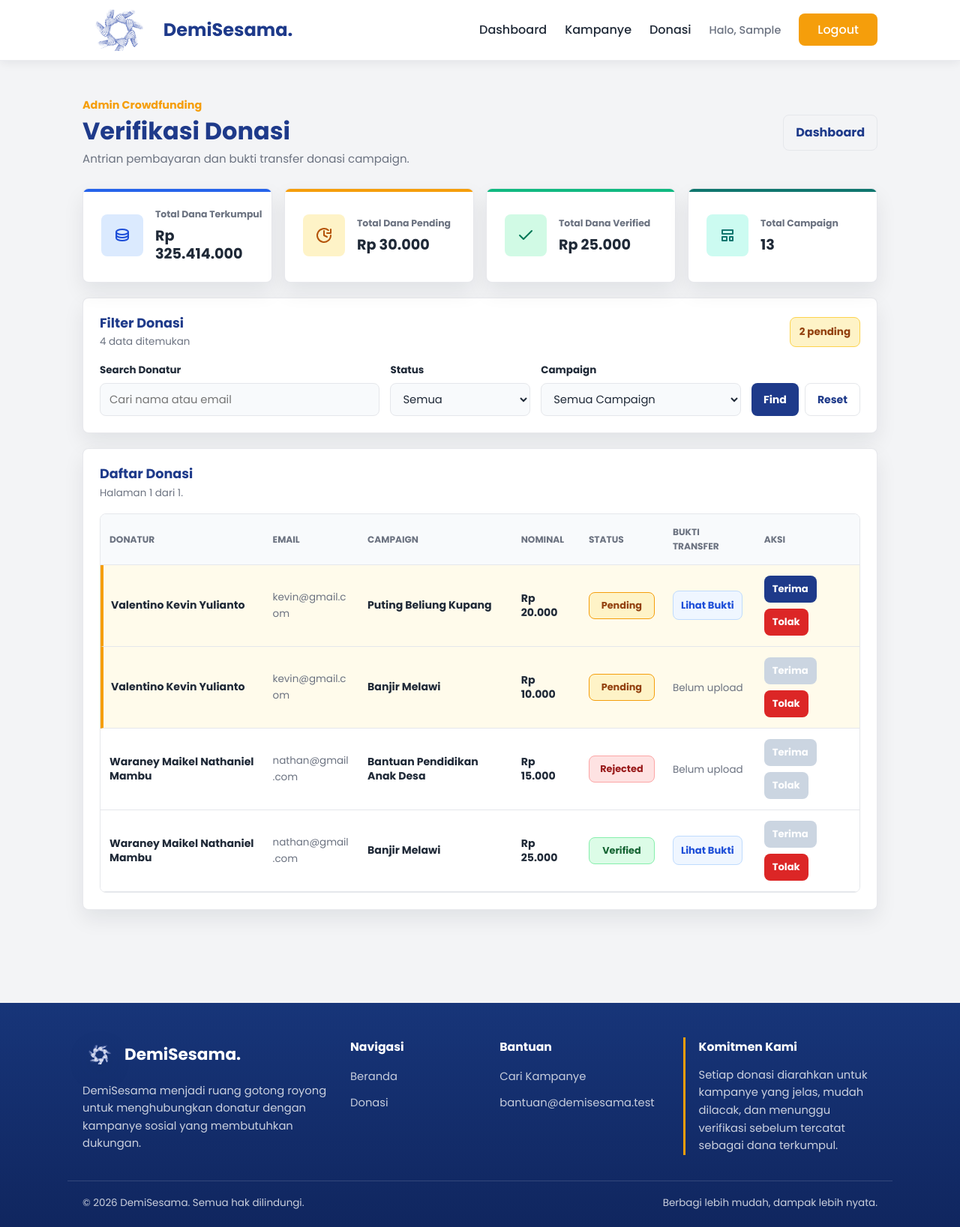
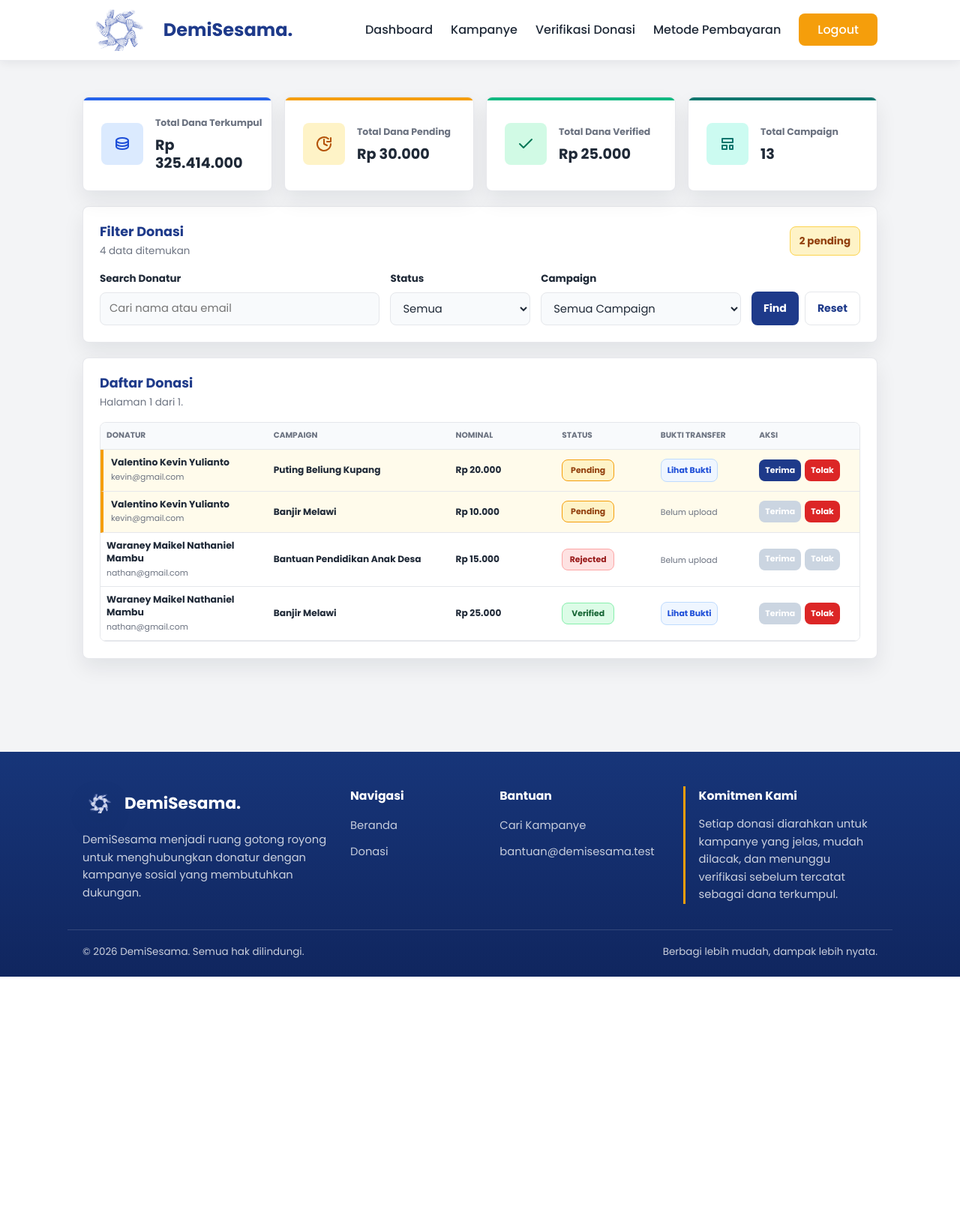
Before and after one commit to DelvinLaurens/Pemograman-web-praktikum, a PHP site: page /admin/donasi.php in a window 1280 px wide. Shown: the whole page at 75% size. After the commit the page ends 1303 px from the top, so only its background shows below. Run offline with PHP 8.4, Linux system fonts and the light colour scheme; the visitor is signed in with stand-in values (Sample User, id 1); data comes from the database, SQL or seed files in the repository.

Commit message:
Perbaikan sistem admin dan UI

```diff
--- a/CSS/admin.css
+++ b/CSS/admin.css
@@ -983,14 +983,39 @@
 .verification-table {
     border-collapse: separate;
     border-spacing: 0;
-    min-width: 980px;
+    min-width: 900px;
+    table-layout: fixed;
     width: 100%;
+}
+
+.daftar-donasi-table .donation-donor-col {
+    width: 22%;
+}
+
+.daftar-donasi-table .donation-campaign-col {
+    width: 24%;
+}
+
+.daftar-donasi-table .donation-amount-col {
+    width: 14%;
+}
+
+.daftar-donasi-table .donation-status-col {
+    width: 13%;
+}
+
+.daftar-donasi-table .donation-proof-col {
+    width: 13%;
+}
+
+.daftar-donasi-table .donation-action-col {
+    width: 14%;
 }
 
 .verification-table th,
 .verification-table td {
     border-bottom: 1px solid var(--border);
-    padding: 14px 12px;
+    padding: 9px 8px;
     text-align: left;
     vertical-align: middle;
 }
@@ -998,7 +1023,7 @@
 .verification-table th {
     background-color: #F8FAFC;
     color: var(--text-desc);
-    font-size: 0.76rem;
+    font-size: 0.66rem;
     font-weight: 700;
     position: sticky;
     text-transform: uppercase;
@@ -1009,7 +1034,7 @@
 .verification-table td {
     background-color: var(--white);
     color: var(--main-text);
-    font-size: 0.88rem;
+    font-size: 0.76rem;
     transition: background-color 0.2s ease;
 }
 
@@ -1048,11 +1073,30 @@
     line-height: 1.35;
 }
 
+.verification-donor strong {
+    font-size: 0.78rem;
+}
+
+.verification-campaign {
+    display: -webkit-box;
+    font-size: 0.76rem;
+    overflow: hidden;
+    -webkit-box-orient: vertical;
+    -webkit-line-clamp: 2;
+    line-clamp: 2;
+}
+
+.verification-amount {
+    font-size: 0.76rem;
+    white-space: nowrap;
+}
+
 .verification-email,
 .verification-muted {
     color: var(--text-desc);
     display: inline-block;
-    font-size: 0.84rem;
+    font-size: 0.68rem;
+    line-height: 1.35;
     overflow-wrap: anywhere;
 }
 
@@ -1060,12 +1104,12 @@
     align-items: center;
     border-radius: 8px;
     display: inline-flex;
-    font-size: 0.8rem;
+    font-size: 0.68rem;
     font-weight: 700;
     justify-content: center;
-    min-height: 34px;
-    min-width: 88px;
-    padding: 7px 10px;
+    min-height: 27px;
+    min-width: 70px;
+    padding: 5px 7px;
 }
 
 .verification-status-badge.status-pending {
@@ -1093,9 +1137,9 @@
     border-radius: 8px;
     color: #1D4ED8;
     display: inline-flex;
-    font-size: 0.82rem;
+    font-size: 0.68rem;
     font-weight: 700;
-    padding: 8px 10px;
+    padding: 6px 8px;
     transition: background-color 0.25s ease, border-color 0.25s ease, transform 0.25s ease;
     white-space: nowrap;
 }
@@ -1108,8 +1152,8 @@
 
 .verification-actions {
     display: flex;
-    flex-wrap: wrap;
-    gap: 8px;
+    flex-wrap: nowrap;
+    gap: 5px;
 }
 
 .verification-btn {
@@ -1117,10 +1161,10 @@
     border-radius: 8px;
     color: var(--white);
     cursor: pointer;
-    font-size: 0.82rem;
+    font-size: 0.68rem;
     font-weight: 700;
-    min-height: 36px;
-    padding: 8px 11px;
+    min-height: 29px;
+    padding: 6px 8px;
     transition: background-color 0.25s ease, box-shadow 0.25s ease, transform 0.25s ease;
 }
 
--- a/admin/donasi.php
+++ b/admin/donasi.php
@@ -84,7 +84,7 @@ $active_filter_count = ($search_query !== '' ? 1 : 0) + ($status_filter !== '' ?
     <link rel="icon" type="image/png" href="<?php echo asset_url('assets/images/logo-demisesama.png'); ?>">
     <link rel="stylesheet" href="<?php echo asset_url('css/global.css?v=3'); ?>">
     <link rel="stylesheet" href="<?php echo asset_url('css/form.css?v=3'); ?>">
-    <link rel="stylesheet" href="<?php echo asset_url('css/admin.css?v=4'); ?>">
+    <link rel="stylesheet" href="<?php echo asset_url('css/admin.css?v=6'); ?>">
     <link href="https://fonts.googleapis.com/css2?family=Poppins:wght@300;400;500;600;700&display=swap" rel="stylesheet">
 </head>
 <body>
@@ -92,15 +92,6 @@ $active_filter_count = ($search_query !== '' ? 1 : 0) + ($status_filter !== '' ?
 
     <main class="admin-page verification-page">
         <div class="container">
-            <div class="admin-heading verification-heading">
-                <div>
-                    <span>Admin Crowdfunding</span>
-                    <h1>Verifikasi Donasi</h1>
-                    <p>Antrian pembayaran dan bukti transfer donasi campaign.</p>
-                </div>
-                <a href="<?php echo url_for('admin/dashboard.php'); ?>" class="admin-secondary-link">Dashboard</a>
-            </div>
-
             <?php if (!empty($errors)): ?>
                 <div class="pesan-error">
                     <?php foreach ($errors as $error): ?>
@@ -235,10 +226,17 @@ $active_filter_count = ($search_query !== '' ? 1 : 0) + ($status_filter !== '' ?
 
                 <div class="verification-table-wrap daftar-donasi-wrap">
                     <table class="verification-table daftar-donasi-table">
+                        <colgroup>
+                            <col class="donation-donor-col">
+                            <col class="donation-campaign-col">
+                            <col class="donation-amount-col">
+                            <col class="donation-status-col">
+                            <col class="donation-proof-col">
+                            <col class="donation-action-col">
+                        </colgroup>
                         <thead>
                             <tr>
                                 <th>Donatur</th>
-                                <th>Email</th>
                                 <th>Campaign</th>
                                 <th>Nominal</th>
                                 <th>Status</th>
@@ -249,7 +247,7 @@ $active_filter_count = ($search_query !== '' ? 1 : 0) + ($status_filter !== '' ?
                         <tbody>
                             <?php if (empty($donations)): ?>
                                 <tr class="verification-empty-row daftar-donasi-empty-row">
-                                    <td colspan="7">Belum ada donasi sesuai filter.</td>
+                                    <td colspan="6">Belum ada donasi sesuai filter.</td>
                                 </tr>
                             <?php endif; ?>
 
@@ -265,8 +263,6 @@ $active_filter_count = ($search_query !== '' ? 1 : 0) + ($status_filter !== '' ?
                                 <tr class="<?php echo $is_pending ? 'verification-row-pending daftar-donasi-row-pending' : 'daftar-donasi-row'; ?>">
                                     <td class="verification-donor">
                                         <strong><?php echo e($donasi['nama_lengkap']); ?></strong>
-                                    </td>
-                                    <td>
                                         <span class="verification-email"><?php echo e($donasi['email']); ?></span>
                                     </td>
                                     <td>
--- a/admin/metode-pembayaran.php
+++ b/admin/metode-pembayaran.php
@@ -39,7 +39,7 @@ $form_source = !empty($errors) ? $_POST : ($editing ?: ['aktif' => 1]);
     <link rel="icon" type="image/png" href="<?php echo asset_url('assets/images/logo-demisesama.png'); ?>">
     <link rel="stylesheet" href="<?php echo asset_url('css/global.css?v=3'); ?>">
     <link rel="stylesheet" href="<?php echo asset_url('css/form.css?v=3'); ?>">
-    <link rel="stylesheet" href="<?php echo asset_url('css/admin.css?v=1'); ?>">
+    <link rel="stylesheet" href="<?php echo asset_url('css/admin.css?v=9'); ?>">
     <link href="https://fonts.googleapis.com/css2?family=Poppins:wght@300;400;500;600;700&display=swap" rel="stylesheet">
 </head>
 <body>
@@ -49,10 +49,8 @@ $form_source = !empty($errors) ? $_POST : ($editing ?: ['aktif' => 1]);
         <div class="container">
             <div class="admin-heading">
                 <div>
-                    <span>Pengaturan Pembayaran</span>
                     <h1><?php echo $editing ? 'Edit Metode' : 'Tambah Metode'; ?></h1>
                 </div>
-                <a href="<?php echo url_for('admin/dashboard.php'); ?>" class="admin-secondary-link">Dashboard</a>
             </div>
 
             <?php if (!empty($errors)): ?>
--- a/components/nav.php
+++ b/components/nav.php
@@ -24,8 +24,8 @@ $donor_logged_in_nav = !empty($_SESSION['id_donatur']) && ($_SESSION['role'] ??
                 <?php if (!empty($_SESSION['id_penyelenggara']) && ($_SESSION['role'] ?? '') === 'pengelola'): ?>
                     <li><a href="<?php echo url_for('admin/dashboard.php'); ?>" class="<?php echo $halaman_aktif === 'admin/dashboard.php' ? 'active' : ''; ?>">Dashboard</a></li>
                     <li><a href="<?php echo url_for('admin/kampanye.php'); ?>" class="<?php echo $halaman_aktif === 'admin/kampanye.php' ? 'active' : ''; ?>">Kampanye</a></li>
-                    <li><a href="<?php echo url_for('admin/donasi.php'); ?>" class="<?php echo $halaman_aktif === 'admin/donasi.php' ? 'active' : ''; ?>">Donasi</a></li>
-                    <li><span class="nav-user">Halo, <?php echo htmlspecialchars($nama_pertama_pengelola_nav, ENT_QUOTES, 'UTF-8'); ?></span></li>
+                    <li><a href="<?php echo url_for('admin/donasi.php'); ?>" class="<?php echo $halaman_aktif === 'admin/donasi.php' ? 'active' : ''; ?>">Verifikasi Donasi</a></li>
+                    <li><a href="<?php echo url_for('admin/metode-pembayaran.php'); ?>" class="<?php echo $halaman_aktif === 'admin/metode-pembayaran.php' ? 'active' : ''; ?>">Metode Pembayaran</a></li>
                     <li><a href="<?php echo url_for('auth/logout.php'); ?>" class="btn-login btn-logout">Logout</a></li>
                 <?php else: ?>
                     <li><a href="<?php echo url_for('index.php'); ?>" class="<?php echo $halaman_aktif === 'index.php' ? 'active' : ''; ?>">Beranda</a></li>
```
Also changed, not shown: admin/dashboard.php (+0 -16 lines), admin/detail-kampanye.php (+4 -3 lines).
